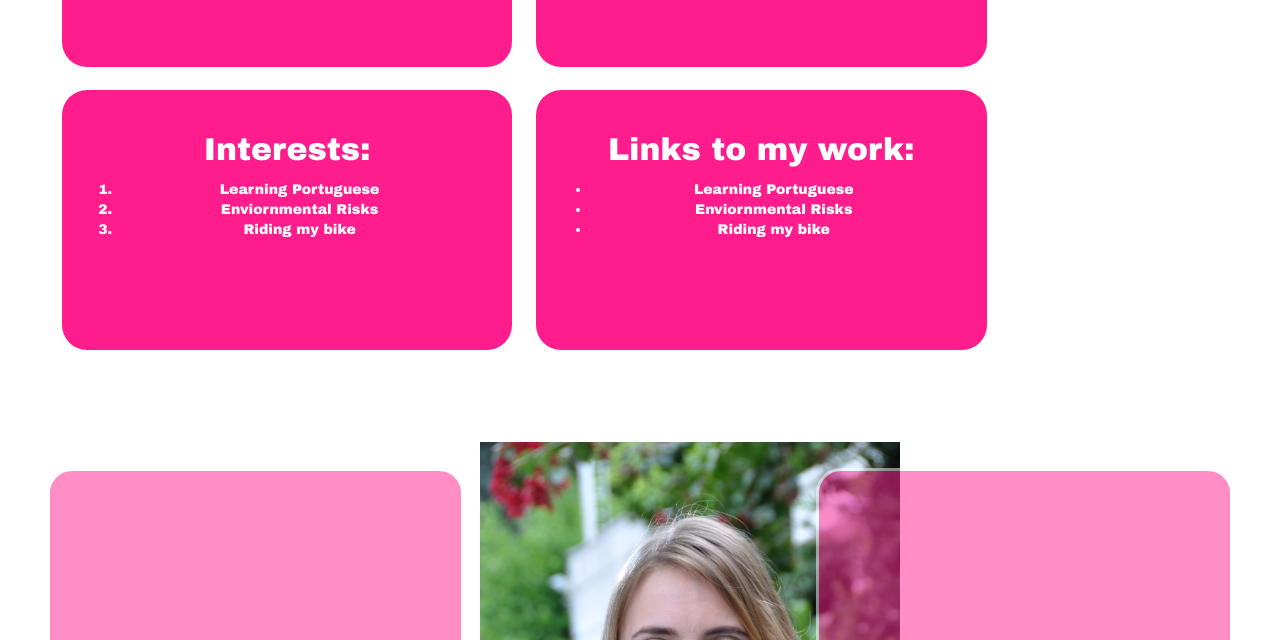
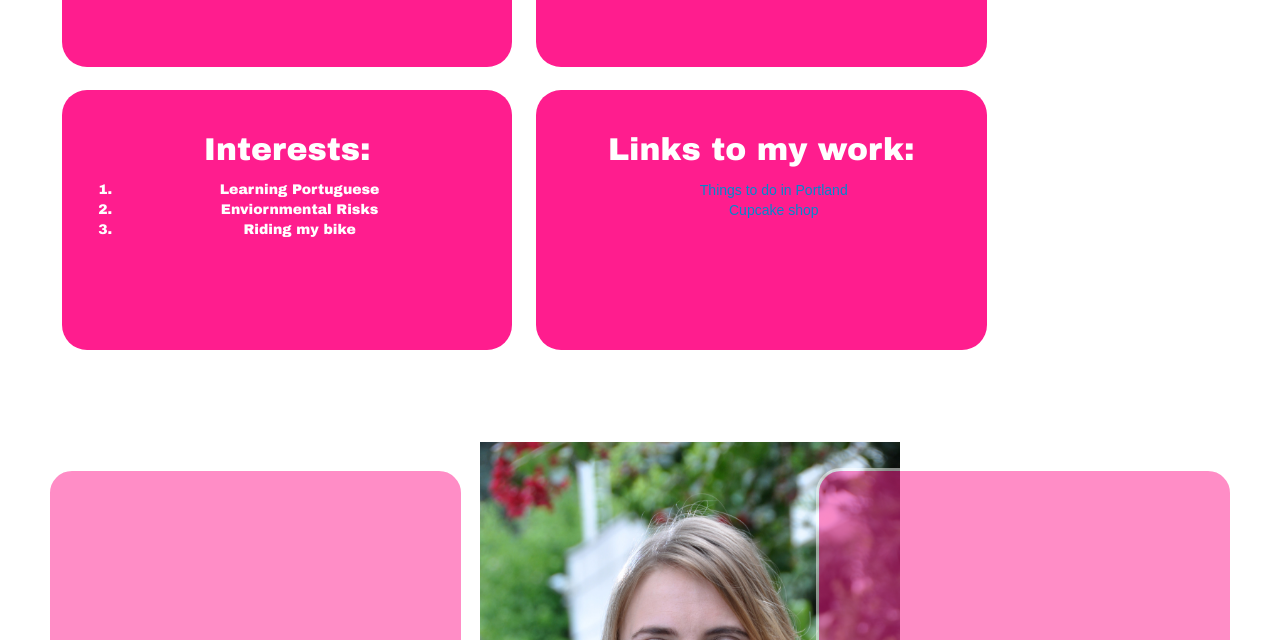
Before and after one commit to meaghanjones/mj-landing-page, a plain HTML site: page index.html in a window 1280 px wide. Shown: the part 634-1274 px from the top of the page. Drawn offline with nearby package versions, Linux system fonts and the light colour scheme.

Commit message:
add new styling for undordered lists

```diff
--- a/css/styles.css
+++ b/css/styles.css
@@ -11,10 +11,10 @@ p {
 
 }
 
-/*body ol, ul {
+ ul {
   font-family: "Arial", Gadget, sans-serif;
   list-style-type: none;
-}*/
+}
 
 
 div {
--- a/index.html
+++ b/index.html
@@ -56,9 +56,8 @@
       <div class="right">
         <h2>Links to my work:</h2>
           <ul>
-            <li>Learning Portuguese</li>
-            <li>Enviornmental Risks</li>
-            <li>Riding my bike</li>
+            <li><a href="http://meaghanjones.github.io/things-in-portland/"> Things to do in Portland</a></li>
+            <li><a href="http://meaghanjones.github.io/cookie-recipe/"> Cupcake shop</a></li>
           </ul>
       </div>
     </div>
```
